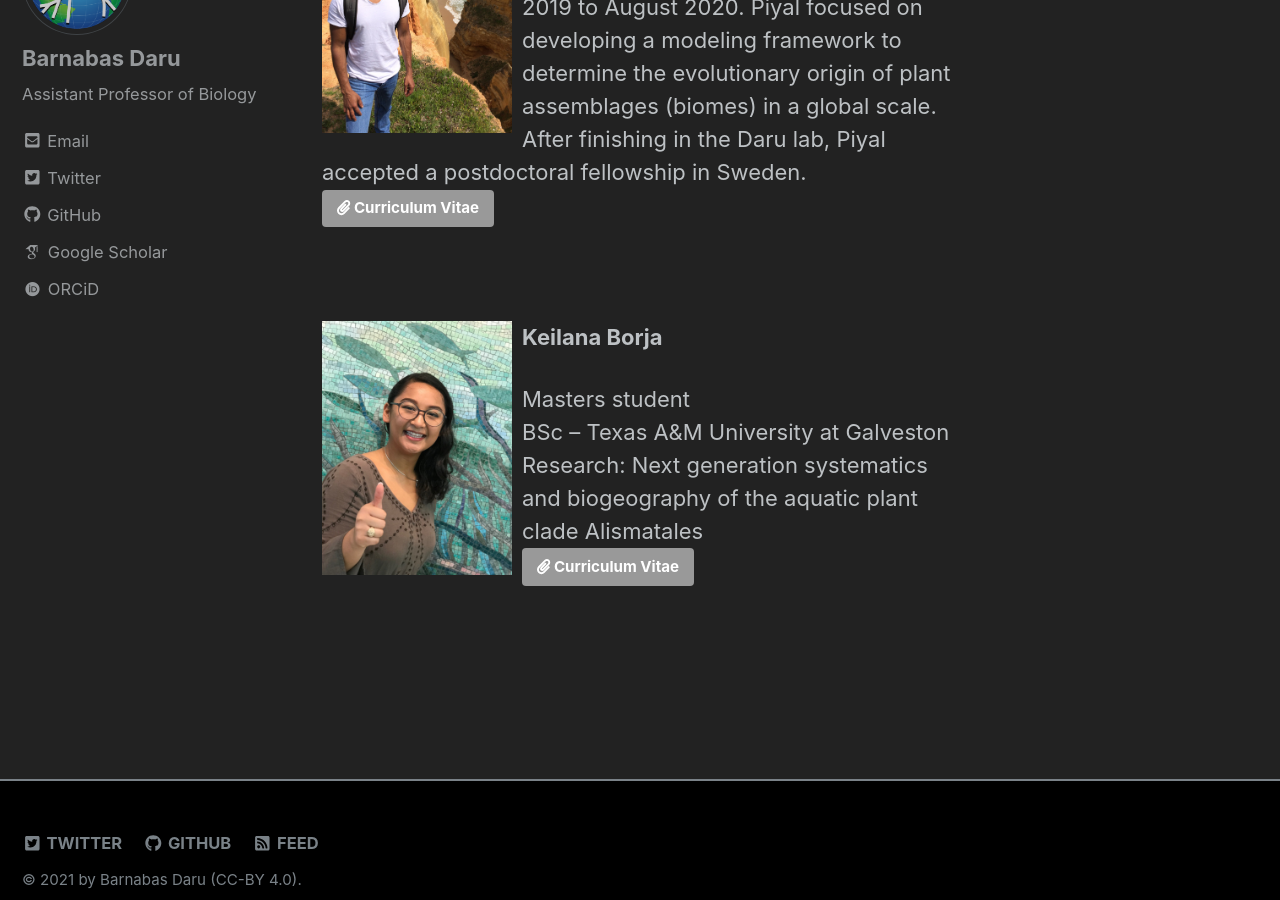
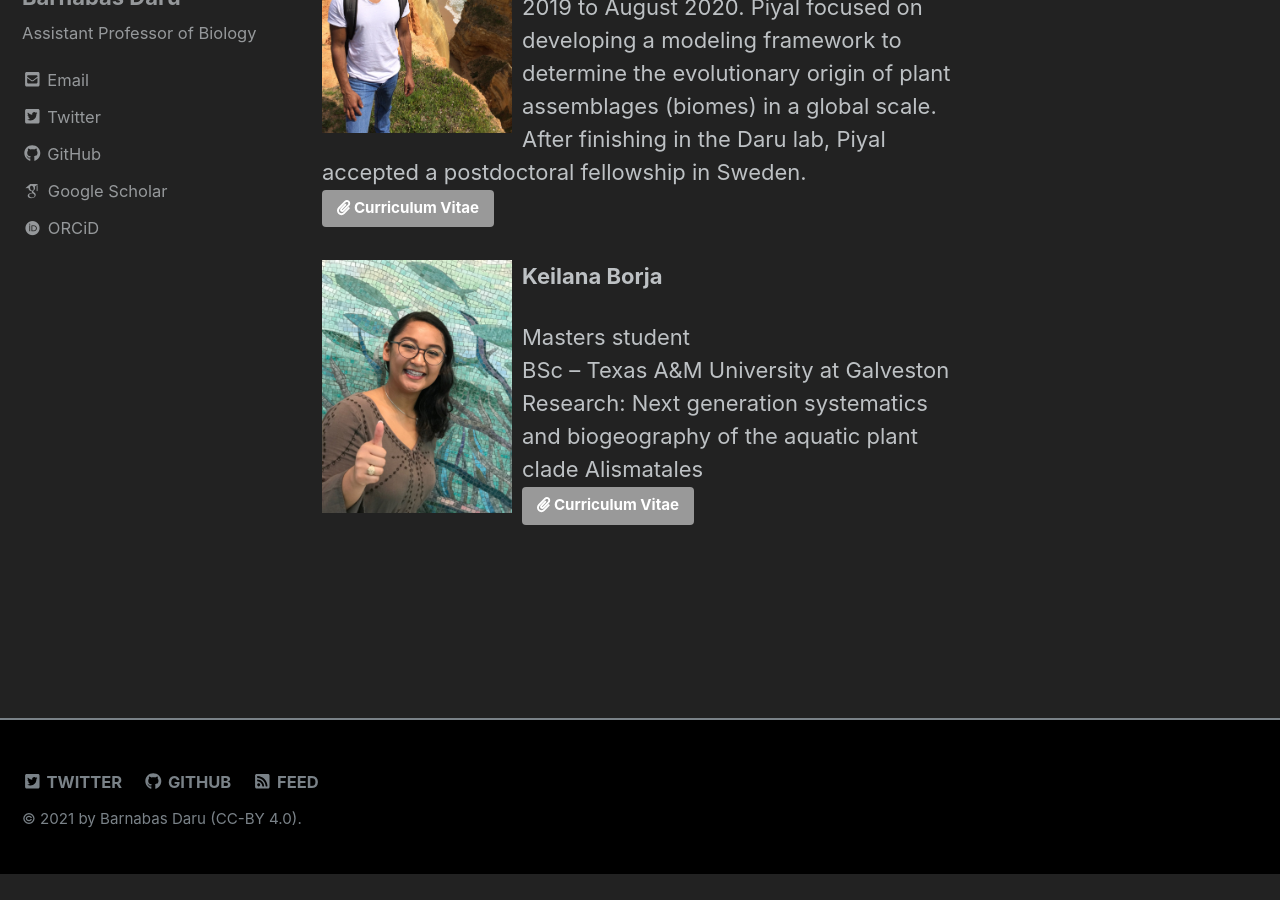
Before and after one commit to darunabas/darulab.github.io, a Jekyll site: the page built from _pages/people.md, in a window 1280 px wide and 900 px high, scrolled down 2343 px. Built offline with Jekyll 4.4.1, drawn with Linux system fonts in a browser that asks for light colours; nearby versions of some CDN libraries; some web fonts are replaced; after the commit the page ends 3217 px from its top, so only the background shows below that.

Commit message:
Update people.md

```diff
--- a/_pages/people.md
+++ b/_pages/people.md
@@ -77,7 +77,6 @@ Please <a target="_blank" rel="noopener noreferrer" href = "mailto: barnabas.dar
 Piyal was a postdoc in the lab from June 2019 to August 2020. Piyal focused on developing a modeling framework to determine the evolutionary origin of plant assemblages (biomes) in a global scale. After finishing in the Daru lab, Piyal accepted a postdoctoral fellowship in Sweden.<br>
 [<i class="fa fa-paperclip" aria-hidden="true"></i> Curriculum Vitae]({{ site.baseurl}}/docs/d_PiyalCV.pdf){: .btn .btn--small .btn--primary}{:target="_blank"}
 
-<br clear="left"/>
 
 ![image-title-here](/images/keilana.jpg){:class="img-responsive"}{:width="200px"}{: style="float: left; padding-right:10px"}
 
```
